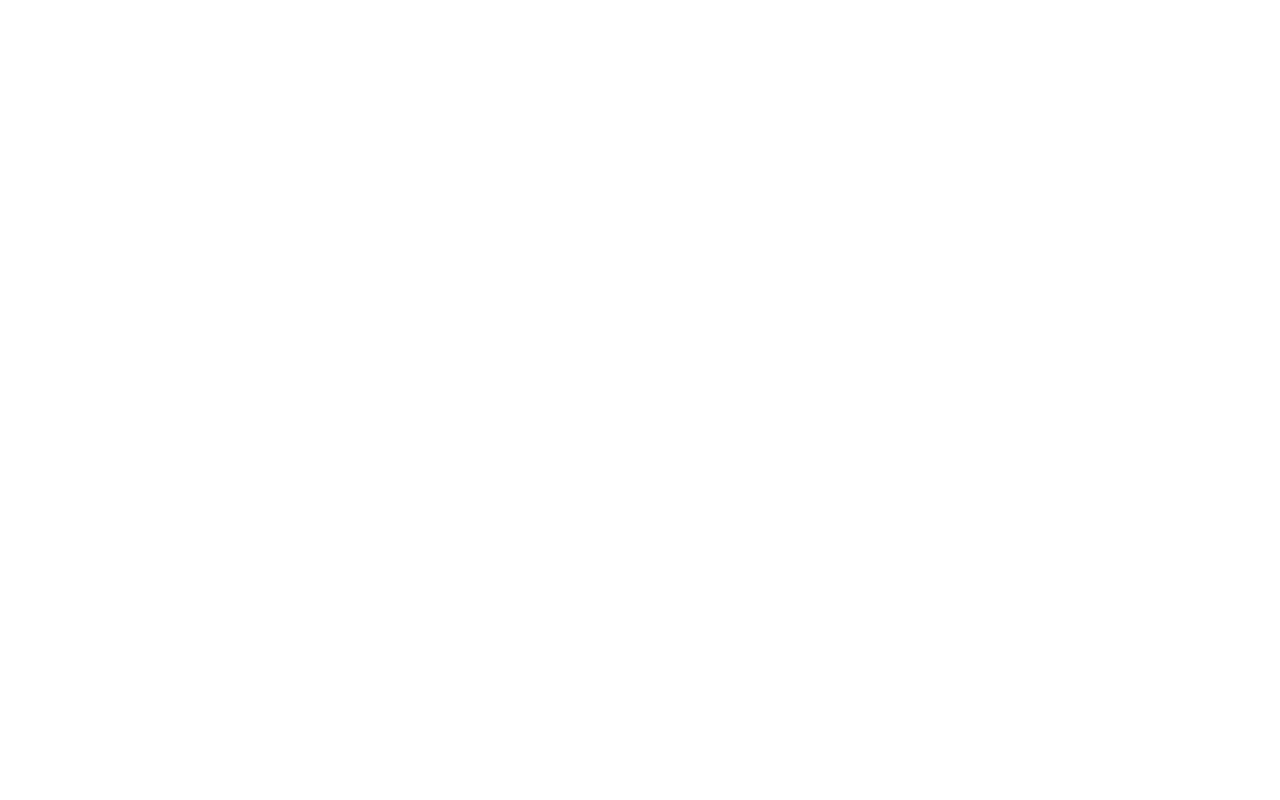
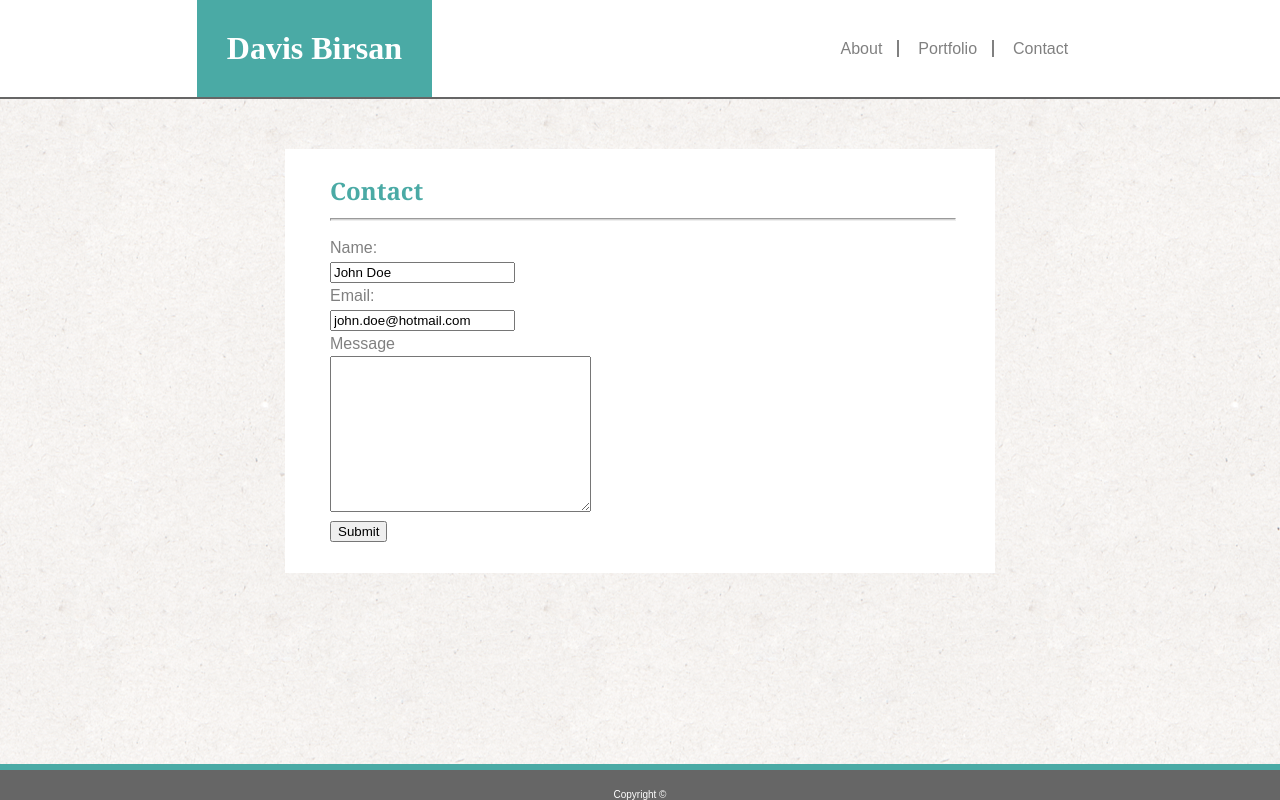
Before and after one commit to daveyjonezz/portfolio, a plain HTML site: page contact.html in a window 1280 px wide. Drawn offline with Linux system fonts and the light colour scheme.

Commit message:
Contact v2

```diff
--- a/assets/css/style.css
+++ b/assets/css/style.css
@@ -45,7 +45,7 @@
     background-color: white;
   }
 
-  p {
+  p, form {
     padding-left: 15px;
     padding-right: 15px;
     font-family: Arial, Helvetica, sans-serif;
@@ -54,9 +54,8 @@
     color: grey;
   }
 
-  #aboutme {
+  #aboutme, #contact {
     text-align: left;
-    text-indent: 15px;
     color: #4aaaa5;
     font-size: 24px;
     font-family: 'Georgia', Times, "Times New Roman", serif;
@@ -95,5 +94,12 @@
   }
 
   body{
-    background: url("ricepaper2.png");
+    background: url("../images/ricepaper2.png");
   }
+
+  #contactcontent{
+    padding:30px;
+    width: 650px;
+    height: auto;
+    background-color: white;
+  }
--- a/contact.html
+++ b/contact.html
@@ -0,0 +1,44 @@
+<!DOCTYPE html>
+<html lang="en">
+<head>
+    <meta charset="UTF-8">
+    <meta name="viewport" content="width=device-width, initial-scale=1.0">
+    <meta http-equiv="X-UA-Compatible" content="ie=edge">
+    <title>Contacting Davis!</title>
+    <link rel="stylesheet" href="assets/css/style.css">
+</head>
+<body>
+        <header id="top">
+                <h1>Davis Birsan</h1>
+                <nav>
+                        <a href="index.html">About</a>
+                        <a href="portfolio.html">Portfolio</a>
+                        <a href="contact.html">Contact</a>
+                </nav>
+        </header>
+
+        <div id="middle">
+                <div id="contactcontent">
+                                <p id=contact> Contact</p>
+                                <div class="line2"></div> <hr />
+                                <form target="_blank">
+                                    Name:<br>
+                                    <input type="text" name="firstname" value="John Doe">
+                                    <br>
+                                    Email:<br>
+                                    <input type="text" name="lastname" value="john.doe@hotmail.com">
+                                    <br>
+                                    Message<br>
+                                    <textarea type="text" name="Message" rows="10" cols="30">
+                                    </textarea>
+                                    <p></p>
+                                    <input type="submit" value="Submit">
+                                  </form>
+                </div>
+        </div>
+
+        <footer id="footer">
+                Copyright ©
+        </footer>
+</body>
+</html>
```
Also changed, not shown: index.html (+3 -42 lines), assets/images/ricepaper2.png (renamed from assets/css/ricepaper2.png).
